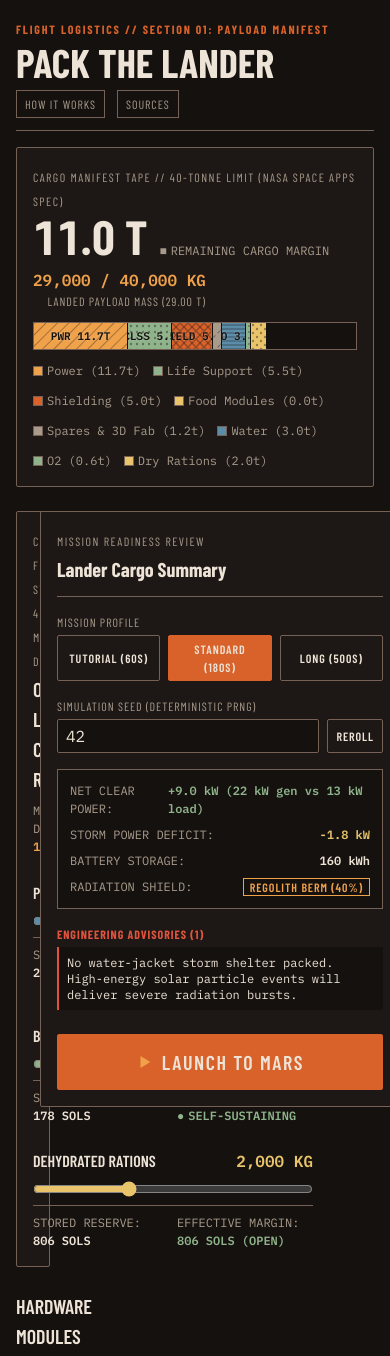
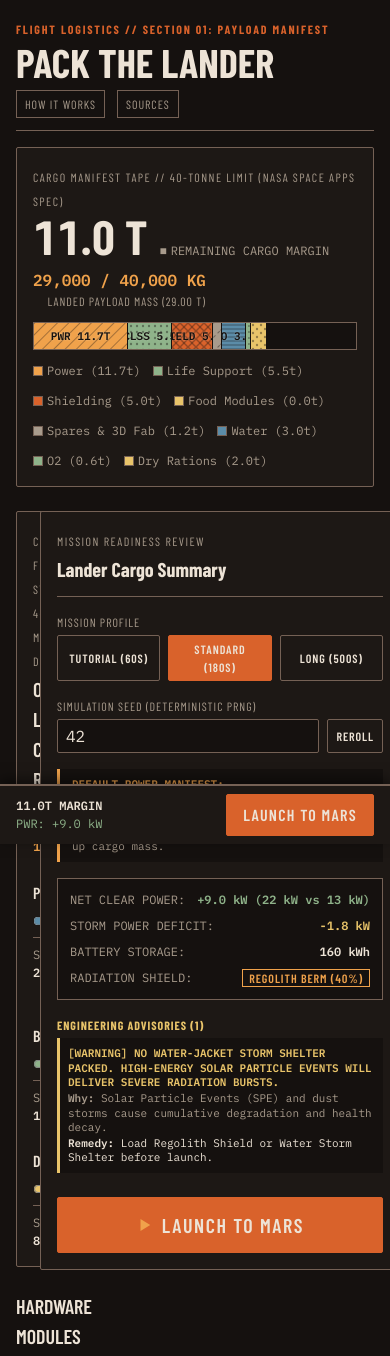
Before and after one commit to RajatSharma404/outpost-zero, a Next.js app: page /pack in a window 390 px wide. Shown: the top 1356 px of the page. Built offline with nearby package versions, Linux system fonts and the light colour scheme.

Commit message:
feat(pack): prioritize loadout advisories with fix actions and sticky mobile summary

```diff
--- a/components/pack/LoadoutSummary.tsx
+++ b/components/pack/LoadoutSummary.tsx
@@ -15,6 +15,14 @@ interface LoadoutSummaryProps {
   onSetMode: (mode: MissionMode) => void;
   onSetSeed: (seed: number) => void;
   onLaunch: () => void;
+}
+
+interface StructuredAdvisory {
+  level: 'blocking' | 'warning' | 'info';
+  title: string;
+  why: string;
+  fix: string;
+  targetId?: string;
 }
 
 export const LoadoutSummary: React.FC<LoadoutSummaryProps> = ({
@@ -37,7 +45,56 @@ export const LoadoutSummary: React.FC<LoadoutSummaryProps> = ({
       ? { label: 'WATER SHELTER (70% SPE)', variant: 'active' as const }
       : { label: 'UNSHIELDED (CRITICAL)', variant: 'alarm' as const };
 
+  // Prioritize warnings into structured blocking / warning / info
+  const structuredAdvisories: StructuredAdvisory[] = [];
+
+  if (mass.isOverBudget) {
+    structuredAdvisories.push({
+      level: 'blocking',
+      title: `Cargo Limit Exceeded (+${mass.overByKg.toLocaleString()} kg)`,
+      why: 'Trans-Mars Injection stages cannot accelerate payloads exceeding 40,000 kg.',
+      fix: 'Unload non-essential hardware or reduce water/rations reserve.',
+      targetId: 'slider-water',
+    });
+  }
+
+  for (const raw of warnings) {
+    if (raw.toLowerCase().includes('deficit') || raw.toLowerCase().includes('blackout') || raw.toLowerCase().includes('starvation') || raw.toLowerCase().includes('asphyxiation')) {
+      structuredAdvisories.push({
+        level: 'blocking',
+        title: raw,
+        why: 'Critical life-support or power equilibrium failure will terminate crew within sols.',
+        fix: 'Increase consumable reserves or add redundant power sources.',
+        targetId: 'slider-oxygen',
+      });
+    } else if (raw.toLowerCase().includes('unshielded') || raw.toLowerCase().includes('radiation') || raw.toLowerCase().includes('storm')) {
+      structuredAdvisories.push({
+        level: 'warning',
+        title: raw,
+        why: 'Solar Particle Events (SPE) and dust storms cause cumulative degradation and health decay.',
+        fix: 'Load Regolith Shield or Water Storm Shelter before launch.',
+      });
+    } else {
+      structuredAdvisories.push({
+        level: 'info',
+        title: raw,
+        why: 'Subsystem operating in single-string or open-loop mode without backup.',
+        fix: 'Review catalog for ECLSS Recycler or Spare Parts Kit.',
+      });
+    }
+  }
+
+  const handleFixClick = (targetId?: string) => {
+    if (!targetId) return;
+    const el = document.getElementById(targetId);
+    if (el) {
+      el.scrollIntoView({ behavior: 'smooth', block: 'center' });
+      el.focus();
+    }
+  };
+
   return (
+    <>
       <aside
         style={{
           backgroundColor: 'var(--basalt-2)',
@@ -166,8 +223,25 @@ export const LoadoutSummary: React.FC<LoadoutSummaryProps> = ({
           </div>
         </div>
 
-      {/* Systems Balance Meters */}
+        {/* Dual Power Default Choice Guidance Callout */}
         <div
+          style={{
+            backgroundColor: 'var(--basalt)',
+            borderLeft: '3px solid var(--ember)',
+            padding: 'var(--space-2) var(--space-3)',
+            fontFamily: 'var(--font-mono)',
+            fontSize: 'var(--fs-detail)',
+            lineHeight: 1.4,
+            color: 'var(--ink-dim)',
+          }}
+        >
+          <strong style={{ color: 'var(--ember)', display: 'block' }}>DEFAULT POWER MANIFEST:</strong>
+          Both Solar Farm (2.0t) and Kilopower Fission (1.5t) are pre-loaded for dual-redundancy. Unload either module in the catalog to free up cargo mass.
+        </div>
+
+        {/* Systems Balance Telemetry Meters */}
+        <div
+          className="tabular-nums"
           style={{
             backgroundColor: 'var(--basalt)',
             border: '1px solid var(--rule)',
@@ -188,7 +262,7 @@ export const LoadoutSummary: React.FC<LoadoutSummaryProps> = ({
               }}
             >
               {power.netClearKw >= 0 ? `+${power.netClearKw.toFixed(1)} kW` : `${power.netClearKw.toFixed(1)} kW`}
-            {' '}({power.totalGenClearKw} kW gen vs {power.totalDemandKw} kW load)
+              {' '}({power.totalGenClearKw} kW vs {power.totalDemandKw} kW)
             </span>
           </div>
 
@@ -217,7 +291,7 @@ export const LoadoutSummary: React.FC<LoadoutSummaryProps> = ({
           </div>
         </div>
 
-      {/* Plain-Language Warnings (From loadout.ts) */}
+        {/* Prioritized Engineering Advisories */}
         <div>
           <span
             style={{
@@ -225,16 +299,16 @@ export const LoadoutSummary: React.FC<LoadoutSummaryProps> = ({
               fontSize: 'var(--fs-label)',
               letterSpacing: '0.08em',
               textTransform: 'uppercase',
-            color: warnings.length > 0 ? 'var(--alarm)' : 'var(--sage)',
+              color: structuredAdvisories.length > 0 ? (mass.isOverBudget ? 'var(--alarm)' : 'var(--caution)') : 'var(--sage)',
               display: 'block',
               marginBottom: 'var(--space-1)',
               fontWeight: 700,
             }}
           >
-          {warnings.length > 0 ? `ENGINEERING ADVISORIES (${warnings.length})` : 'SYSTEM AUDIT NOMINAL'}
+            {structuredAdvisories.length > 0 ? `ENGINEERING ADVISORIES (${structuredAdvisories.length})` : 'SYSTEM AUDIT NOMINAL'}
           </span>
 
-        {warnings.length === 0 ? (
+          {structuredAdvisories.length === 0 ? (
             <div
               style={{
                 backgroundColor: 'var(--basalt)',
@@ -243,9 +317,12 @@ export const LoadoutSummary: React.FC<LoadoutSummaryProps> = ({
                 fontFamily: 'var(--font-mono)',
                 fontSize: 'var(--fs-label)',
                 color: 'var(--sage)',
+                display: 'flex',
+                alignItems: 'center',
+                gap: 'var(--space-2)',
               }}
             >
-            No critical system deficits detected for a {missionLengthSols}-sol mission.
+              <span aria-hidden="true">✓</span> All systems certified for {missionLengthSols}-sol surface duration.
             </div>
           ) : (
             <ul
@@ -256,26 +333,62 @@ export const LoadoutSummary: React.FC<LoadoutSummaryProps> = ({
                 display: 'flex',
                 flexDirection: 'column',
                 gap: 'var(--space-2)',
-              maxHeight: '180px',
+                maxHeight: '260px',
                 overflowY: 'auto',
               }}
             >
-            {warnings.map((w, idx) => (
+              {structuredAdvisories.map((adv, idx) => {
+                const borderCol = adv.level === 'blocking' ? 'var(--alarm)' : adv.level === 'warning' ? 'var(--caution)' : 'var(--sage)';
+                const tagVariant = adv.level === 'blocking' ? 'alarm' : adv.level === 'warning' ? 'caution' : 'nominal';
+
+                return (
                   <li
                     key={idx}
                     style={{
                       backgroundColor: 'var(--basalt)',
-                  borderLeft: '2px solid var(--alarm)',
+                      borderLeft: `3px solid ${borderCol}`,
                       padding: 'var(--space-2)',
                       fontFamily: 'var(--font-mono)',
-                  fontSize: 'var(--fs-label)',
+                      fontSize: 'var(--fs-detail)',
                       color: 'var(--ink)',
                       lineHeight: 1.3,
+                      display: 'flex',
+                      flexDirection: 'column',
+                      gap: '2px',
                     }}
                   >
-                {w}
+                    <div style={{ display: 'flex', justifyContent: 'space-between', alignItems: 'center' }}>
+                      <strong style={{ color: borderCol, textTransform: 'uppercase' }}>
+                        [{adv.level.toUpperCase()}] {adv.title}
+                      </strong>
+                      {adv.targetId && (
+                        <button
+                          type="button"
+                          onClick={() => handleFixClick(adv.targetId)}
+                          style={{
+                            background: 'none',
+                            border: `1px solid ${borderCol}`,
+                            color: borderCol,
+                            fontFamily: 'var(--font-mono)',
+                            fontSize: 'var(--fs-detail)',
+                            padding: '1px 6px',
+                            cursor: 'pointer',
+                            textTransform: 'uppercase',
+                          }}
+                        >
+                          FIX &rarr;
+                        </button>
+                      )}
+                    </div>
+                    <div style={{ color: 'var(--ink-dim)' }}>
+                      <strong>Why: </strong>{adv.why}
+                    </div>
+                    <div style={{ color: 'var(--ink)' }}>
+                      <strong>Remedy: </strong>{adv.fix}
+                    </div>
                   </li>
-            ))}
+                );
+              })}
             </ul>
           )}
         </div>
@@ -292,7 +405,7 @@ export const LoadoutSummary: React.FC<LoadoutSummaryProps> = ({
           >
             {mass.isOverBudget ? (
               <>
-              <Icon name="alert" size={18} /> OVER WEIGHT BUDGET
+                <Icon name="alert" size={18} /> OVER CAPACITY: +{mass.overByKg.toLocaleString()} KG // LAUNCH BLOCKED
               </>
             ) : (
               <>
@@ -303,6 +416,7 @@ export const LoadoutSummary: React.FC<LoadoutSummaryProps> = ({
 
           {mass.isOverBudget && (
             <span
+              className="tabular-nums"
               style={{
                 display: 'block',
                 textAlign: 'center',
@@ -312,10 +426,57 @@ export const LoadoutSummary: React.FC<LoadoutSummaryProps> = ({
                 marginTop: 'var(--space-2)',
               }}
             >
-            Lander cannot launch over 40,000 kg. Reduce {mass.overByKg.toLocaleString()} kg.
+              Lander cargo limit is 40,000 kg. Shed {mass.overByKg.toLocaleString()} kg to proceed.
             </span>
           )}
         </div>
       </aside>
+
+      {/* Sticky Bottom Bar for Mobile (360px) and School Laptop (1366x768) Viewports */}
+      <div
+        className="mobile-sticky-summary"
+        style={{
+          position: 'fixed',
+          bottom: 0,
+          left: 0,
+          right: 0,
+          backgroundColor: 'var(--basalt-2)',
+          borderTop: '2px solid var(--rule)',
+          padding: 'var(--space-2) var(--space-4)',
+          zIndex: 80,
+          display: 'none',
+          justifyContent: 'space-between',
+          alignItems: 'center',
+          gap: 'var(--space-3)',
+          boxShadow: '0 -4px 12px rgba(0,0,0,0.5)',
+        }}
+      >
+        <div className="tabular-nums" style={{ fontFamily: 'var(--font-mono)', fontSize: 'var(--fs-label)' }}>
+          <div style={{ color: mass.isOverBudget ? 'var(--alarm)' : 'var(--ink)', fontWeight: 700 }}>
+            {mass.isOverBudget ? `OVER +${mass.overByKg} KG` : `${(mass.remainingMassKg / 1000).toFixed(1)}T MARGIN`}
+          </div>
+          <div style={{ color: power.netClearKw >= 0 ? 'var(--sage)' : 'var(--alarm)' }}>
+            PWR: {power.netClearKw >= 0 ? `+${power.netClearKw.toFixed(1)}` : power.netClearKw.toFixed(1)} kW
+          </div>
+        </div>
+
+        <Button
+          variant="primary"
+          size="md"
+          disabled={mass.isOverBudget}
+          onClick={onLaunch}
+        >
+          {mass.isOverBudget ? `OVER LIMIT (+${mass.overByKg}kg)` : 'LAUNCH TO MARS'}
+        </Button>
+      </div>
+
+      <style jsx>{`
+        @media (max-width: 1024px) {
+          .mobile-sticky-summary {
+            display: flex !important;
+          }
+        }
+      `}</style>
+    </>
   );
 };
```
Lines whose indentation alone changed are shown as unchanged.
